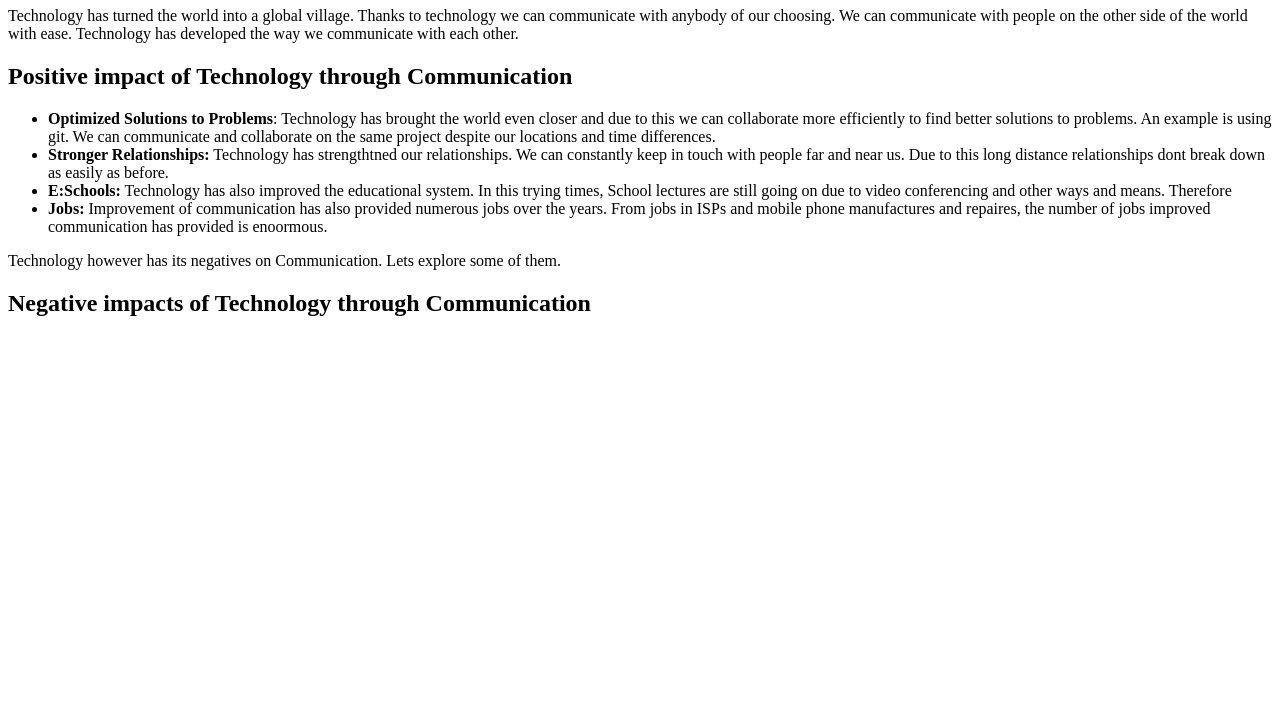
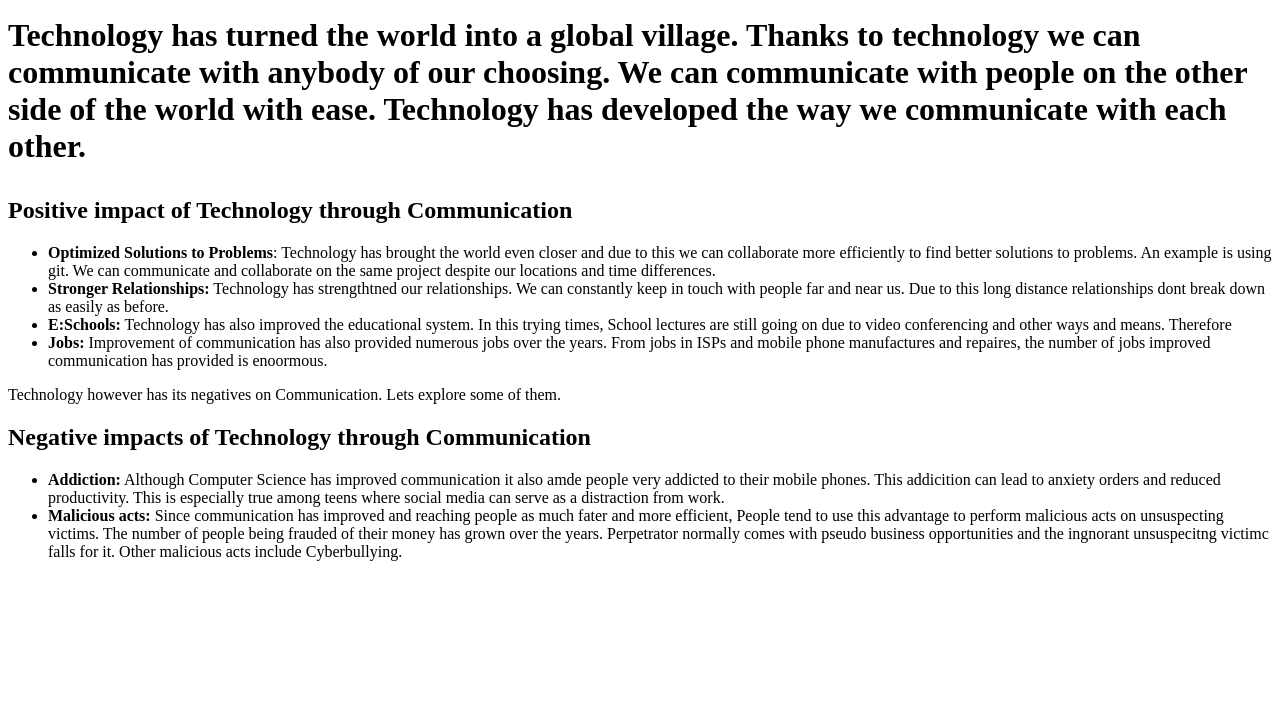
Before and after one commit to Kieran-Antonio/compsci-impact-formative, a plain HTML site: page index.html in a window 1280 px wide. Shown: the part 73-800 px from the top of the page. Drawn offline with Linux system fonts and the light colour scheme.

Commit message:
Negative effects of Technology on Communication

```diff
--- a/index.html
+++ b/index.html
@@ -10,7 +10,7 @@
     </style>
 </head>
 <body>
-    <h1> The impact of Computer Science on Technology</h1>
+    <h1> The impact of Computer Science and Technology on Communication/h1>
     <p> Technology has turned the world into a global village. Thanks to technology we can communicate with
         anybody of our choosing. We can communicate with people on the other side of the world with ease. Technology has
         developed the way we communicate with each other.
@@ -36,7 +36,13 @@
 
     <h2> Negative impacts of Technology through Communication</h2>
     <ul>
+        <li><strong>Addiction:</strong> Although Computer Science has improved communication it also amde people
+        very addicted to their mobile phones. This addicition can lead to anxiety orders and reduced productivity.
+    This is especially true among teens where social media can serve as a distraction from work.  </li>
 
+    <li> <strong> Malicious acts:</strong> Since communication has improved and reaching people as much fater and more efficient,
+    People tend to use this advantage to perform malicious acts on unsuspecting victims. The number of people being frauded of their money has grown over
+the years. Perpetrator normally comes with pseudo business opportunities and the ingnorant unsuspecitng victimc falls for it. Other malicious acts include Cyberbullying.</li>
     </ul>
 </body>
 </html>
```
